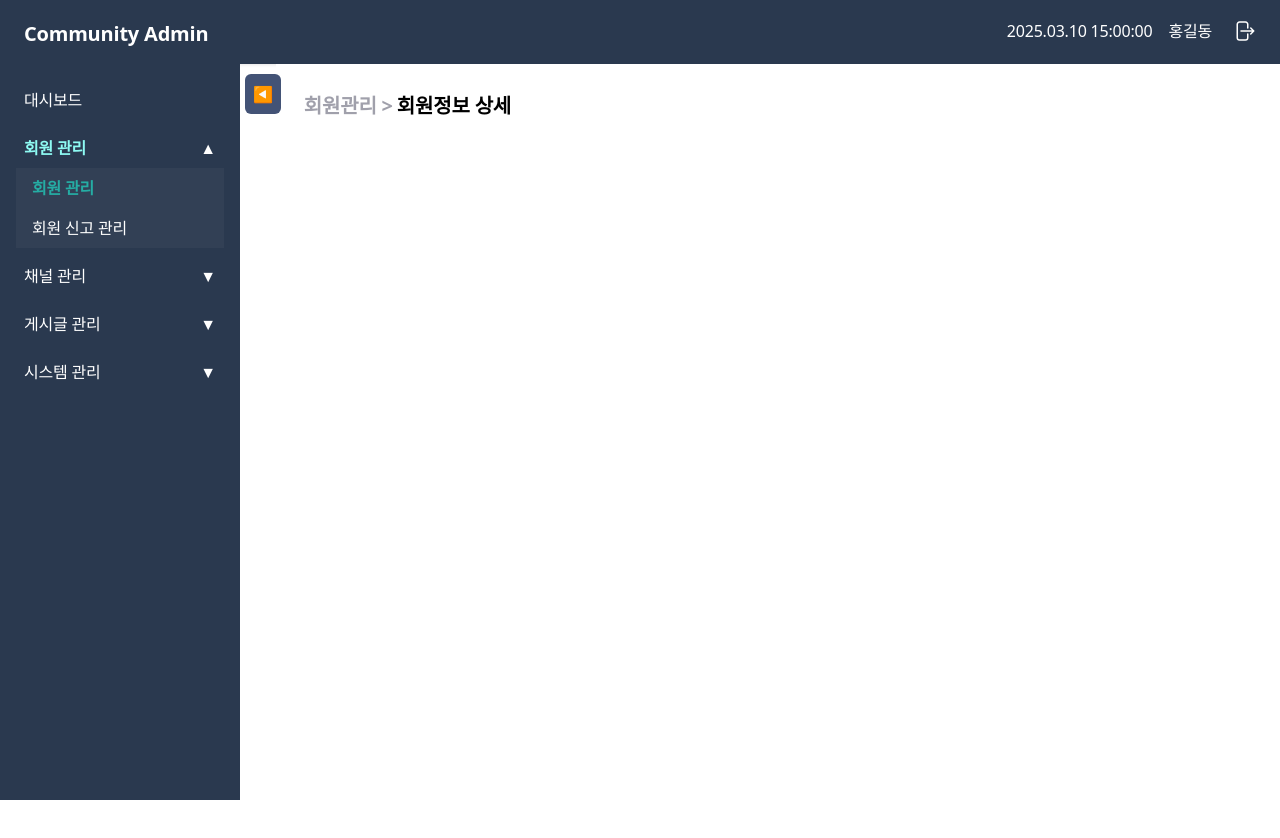
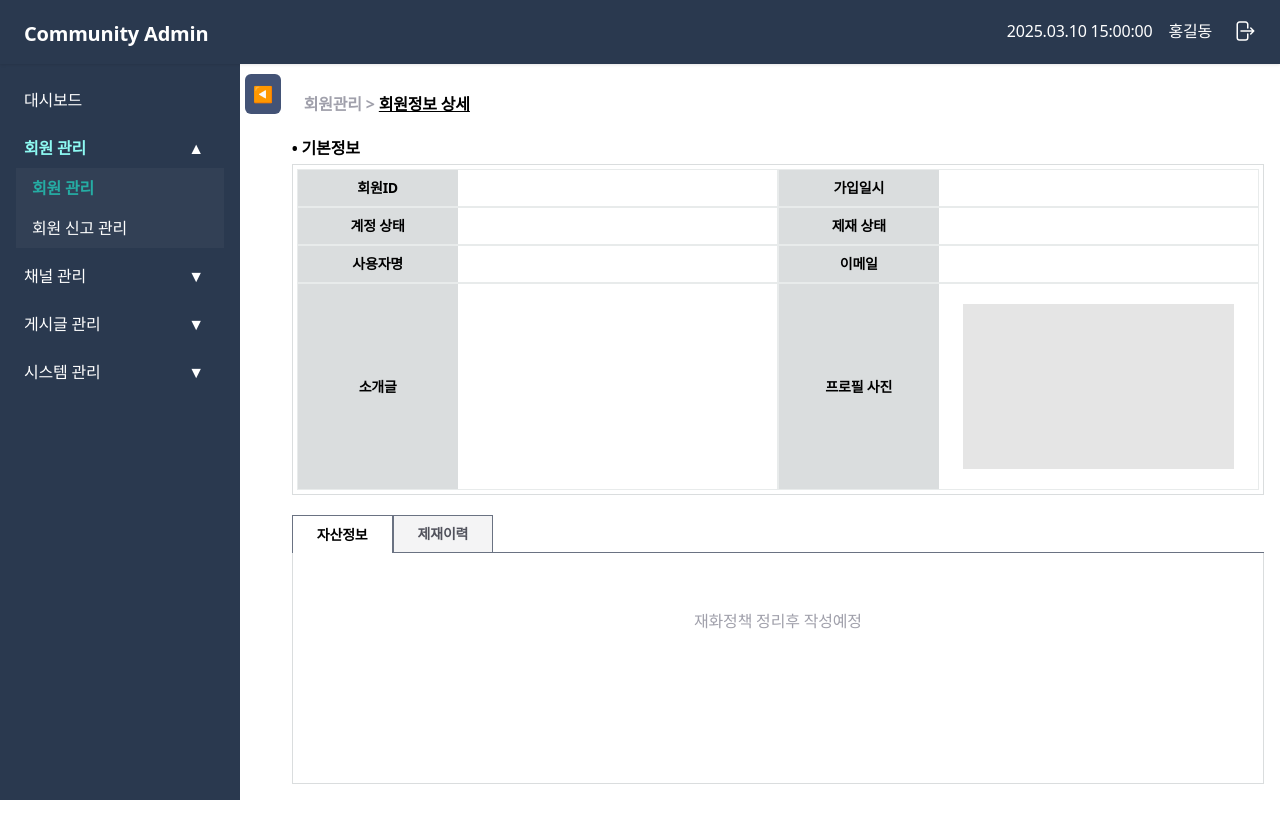
Before and after one commit to Namkyungyun/naamk-admin-portal, a Next.js app: page /users/1 in a window 1280 px wide. Shown: the top 838 px of the page. Built offline with nearby package versions, Linux system fonts and the light colour scheme; sample sign-in values are in the browser's storage.

Commit message:
add user detail page layout

```diff
--- a/app/(portal)/(users-management)/users/[userId]/page.jsx
+++ b/app/(portal)/(users-management)/users/[userId]/page.jsx
@@ -1,28 +1,77 @@
-// "use client";
-import PageTitle from "@/app/(portal)/component/PageTitle";
-// import { useParams } from "next/navigation";
-// import { useState, useEffect } from "react";
+"use client";
+import PageSubTitle from "@/app/(portal)/component/PageSubTitle";
+import SectionTitle from "@/app/(portal)/component/SectionTitle";
+import { useParams } from "next/navigation";
+import { useState, useEffect } from "react";
+import UserDetailGrid from "../component/DetailGrid";
+import TabComponent from "@/app/(portal)/component/Tab";
+import { ListTable } from "@/app/(portal)/component/ListTable";
 
-export default async function UserDetailPage({ params }) {
-  // const { userId } = useParams(); // ✅ 여기서 직접 접근 가능
-  const userId = params.userId;
+export default function UserDetailPage() {
+  const { userId } = useParams(); // ✅ 여기서 직접 접근 가능
 
-  // ✅ 서버 컴포넌트에서 API 호출 (선택사항)
-  // const user = await fetch(`https://your-api.com/users/${userId}`).then((res) =>
-  //   res.json()
-  // );
+  const [loading, setLoading] = useState(false);
+  const [fetchedInit, setFetchedInit] = useState(false);
+  const [userData, setUserData] = useState({});
 
-  // const [loading, setLoading] = useState(false);
-  // const [fetchedApi, setFetchedApi] = useState(false);
+  /// penalty table
+  const penaltyTableHeader = [
+    { variableName: "id", variableLabel: "구분" },
+    { variableName: "name", variableLabel: "처리일시" },
+    { variableName: "nickname", variableLabel: "처리자" },
+    { variableName: "userStatus", variableLabel: "제재 상태" },
+    { variableName: "penaltyStatus", variableLabel: "제재사유" },
+    { variableName: "email", variableLabel: "신고보기" },
+  ];
+  const [penaltyTableBody, setPenaltyTableBody] = useState([]);
 
-  console.log(userId);
   /// init
-  // useEffect(() => {}, []);
+  useEffect(() => {}, []);
+
+  const tabs = [
+    {
+      id: 1,
+      label: "자산정보",
+      content: (
+        <div className="flex justify-center h-30 items-center text-gray-400">
+          재화정책 정리후 작성예정
+        </div>
+      ),
+    },
+    {
+      id: 2,
+      label: "제재이력",
+      content: (
+        <ListTable
+          headers={penaltyTableHeader}
+          body={penaltyTableBody}
+          buttons={{
+            name: (url) => {
+              router.push(`/users/${url}`);
+            },
+          }}
+        />
+      ),
+    },
+  ];
 
   return (
     <>
-      {/* 제목 & 설명 영역 */}
-      <PageTitle beforePages={["회원관리"]} currentPage="회원정보 상세" />
+      <div className="flex flex-col h-full">
+        <div>
+          {/* 상단 화면명 */}
+          <PageSubTitle
+            beforePages={["회원관리"]}
+            currentPage="회원정보 상세"
+          />
+          <SectionTitle title="기본정보" />
+          <UserDetailGrid />
+        </div>
+
+        <div className="flex flex-col h-full mt-4">
+          <TabComponent tabs={tabs} />
+        </div>
+      </div>
     </>
   );
 }
--- /dev/null
+++ b/app/(portal)/(users-management)/users/component/DetailGrid.jsx
@@ -0,0 +1,29 @@
+"use client";
+
+import { MDColumn } from "@/app/(portal)/component/Column";
+import { RowFor2Column } from "@/app/(portal)/component/Row";
+
+export default function UserDetailGrid({ user }) {
+  return (
+    <section className="border border-bd-muted p-1 flex-grow w-full my-1">
+      <RowFor2Column className>
+        <MDColumn title="회원ID">값</MDColumn>
+        <MDColumn title="가입일시">값</MDColumn>
+      </RowFor2Column>
+      <RowFor2Column>
+        <MDColumn title="계정 상태">값</MDColumn>
+        <MDColumn title="제재 상태">값</MDColumn>
+      </RowFor2Column>
+      <RowFor2Column>
+        <MDColumn title="사용자명">값</MDColumn>
+        <MDColumn title="이메일">값</MDColumn>
+      </RowFor2Column>
+      <RowFor2Column>
+        <MDColumn title="소개글">d</MDColumn>
+        <MDColumn title="프로필 사진">
+          <img className="p-5" src="/default-placeholder.png" />
+        </MDColumn>
+      </RowFor2Column>
+    </section>
+  );
+}
--- a/app/(portal)/(users-management)/users/component/searchbox.jsx
+++ b/app/(portal)/(users-management)/users/component/searchbox.jsx
@@ -76,7 +76,7 @@ export default function UserSearchBox({
 
   return (
     <>
-      <section className="border border-bd-muted text-white p-1 flex-grow w-full my-1">
+      <section className="border border-bd-muted p-1 flex-grow w-full my-1">
         <RowFor3Column>
           <MDColumn title="계정 상태">
             <SelectBox
--- a/app/(portal)/(users-management)/users/page.jsx
+++ b/app/(portal)/(users-management)/users/page.jsx
@@ -3,7 +3,7 @@
 import { getSearchDatas, getUsers } from "./actions";
 import { useState, useEffect } from "react";
 import PageTitle from "../../component/PageTitle";
-import UserSearchBox from "./component/searchbox";
+import UserSearchBox from "./component/SearchBox";
 import { ListCount, ListTable, Pagination } from "../../component/ListTable";
 import { useRouter } from "next/navigation";
 
@@ -14,9 +14,8 @@ export default function UserListPage() {
   const [loading, setLoading] = useState(false);
   const [fetchedInit, setFetchedInit] = useState(false);
   const [searchData, setSearchData] = useState({});
-  const [resultData, setResultData] = useState([]);
 
-  /// page
+  /// pageable
   const paginationCount = 5;
   const [currentPage, setCurrentPage] = useState(1);
   const [totalPage, setTotalPage] = useState(0);
@@ -27,6 +26,18 @@ export default function UserListPage() {
     { id: 2, value: 50, label: "50개씩" },
     { id: 3, value: 100, label: "100개씩" },
   ];
+
+  /// table
+  const tableHeader = [
+    { variableName: "id", variableLabel: "구분" },
+    { variableName: "name", variableLabel: "회원ID" },
+    { variableName: "nickname", variableLabel: "사용자명" },
+    { variableName: "userStatus", variableLabel: "계정 상태" },
+    { variableName: "penaltyStatus", variableLabel: "제재 상태" },
+    { variableName: "email", variableLabel: "이메일" },
+    { variableName: "createdAt", variableLabel: "가입일시" },
+  ];
+  const [tableBody, setTableBody] = useState([]);
 
   /// init
   useEffect(() => {
@@ -56,7 +67,7 @@ export default function UserListPage() {
 
       setTotalPage(entity.totalPages);
       setTotalItemCount(entity.totalElements);
-      setResultData(entity.content);
+      setTableBody(entity.content);
 
       setFetchedInit(true);
       setLoading(false);
@@ -77,7 +88,7 @@ export default function UserListPage() {
     <>
       <div className="flex flex-col h-full">
         <div>
-          {/* 상단 제목 */}
+          {/* 상단 화면명 */}
           <PageTitle currentPage="회원관리" />
 
           {/* 검색 박스 */}
@@ -104,8 +115,8 @@ export default function UserListPage() {
         {/* 리스트 테이블 - 남은 영역 모두 차지 */}
         <div className="flex-1 overflow-auto mb-2 border border-bd-muted ">
           <ListTable
-            headers={searchData.tableHeaders}
-            body={resultData}
+            headers={tableHeader}
+            body={tableBody}
             buttons={{
               name: (url) => {
                 router.push(`/users/${url}`);
@@ -116,7 +127,7 @@ export default function UserListPage() {
 
         {/* 페이지네이션 영역 */}
         <div className="h-12 flex items-center justify-center text-black gap-2">
-          {resultData.length !== 0 ? (
+          {tableBody.length !== 0 ? (
             <Pagination
               currentPage={currentPage}
               totalPages={totalPage}
--- a/app/(portal)/component/Column.jsx
+++ b/app/(portal)/component/Column.jsx
@@ -1,7 +1,7 @@
 export function FullColumn({ title, children }) {
   return (
     <div className="flex col-span-6 grid grid-cols-6 border border-bd-subtle">
-      <div className="col-span-1 bg-muted text-center">
+      <div className="col-span-1 bg-muted text-center content-center">
         <label className="text-black text-sm font-semibold leading-9">
           {title}
         </label>
@@ -14,7 +14,7 @@ export function FullColumn({ title, children }) {
 export function MDColumn({ title, children }) {
   return (
     <div className="flex col-span-3 grid grid-cols-3 border border-bd-subtle">
-      <div className="col-span-1 bg-disabled text-center">
+      <div className="col-span-1 bg-disabled text-center content-center">
         <label className="text-black text-sm font-semibold leading-9">
           {title}
         </label>
--- a/app/(portal)/component/ListTable.jsx
+++ b/app/(portal)/component/ListTable.jsx
@@ -15,7 +15,7 @@ export function ListTable({ headers, body, buttons }) {
   }
 
   return (
-    <div className={`overflow-x-auto bg-canvas`}>
+    <div className="overflow-x-auto bg-canvas">
       <table className={`min-w-full table-auto bg-canvas border text-black`}>
         <ListTableHeader headers={headers} />
 
--- /dev/null
+++ b/app/(portal)/component/PageSubTitle.jsx
@@ -0,0 +1,24 @@
+"use client";
+
+export default function PageSubTitle({ beforePages = [], currentPage }) {
+  return (
+    <>
+      <section className="p-3 flex-grow w-full">
+        <div className="flex">
+          {beforePages.length > 0
+            ? beforePages.map((page, index) => (
+                <p
+                  key={index}
+                  className="text-gray-400 text-l font-bold mr-1" // 여기도 색상 수정 필요!
+                >
+                  {`${page} >`}
+                </p>
+              ))
+            : null}
+
+          <p className="text-black text-l font-bold underline">{currentPage}</p>
+        </div>
+      </section>
+    </>
+  );
+}
--- /dev/null
+++ b/app/(portal)/component/SectionTitle.jsx
@@ -0,0 +1,9 @@
+"use client";
+
+export default function SectionTitle({ title }) {
+  return (
+    <div className="flex mt-2 mb-1">
+      <p className="text-black text-l font-bold">• {title}</p>
+    </div>
+  );
+}
--- a/app/(portal)/component/SideBar.jsx
+++ b/app/(portal)/component/SideBar.jsx
@@ -191,7 +191,7 @@ const Sidebar = ({ isSidebarOpen, toggleSidebar }) => {
                   )}
 
                   {menu.submenus.length > 0 && (
-                    <span>{isOpen(menu.id) ? "▲" : "▼"}</span>
+                    <span className="w-10">{isOpen(menu.id) ? "▲" : "▼"}</span>
                   )}
                 </button>
 
--- /dev/null
+++ b/app/(portal)/component/Tab.jsx
@@ -0,0 +1,39 @@
+"use client";
+
+import { useState } from "react";
+
+export default function TabComponent({ tabs }) {
+  const [activeTab, setActiveTab] = useState(tabs[0].id);
+  const activeContent = tabs.find((tab) => tab.id === activeTab)?.content;
+
+  return (
+    <>
+      {/* 탭 헤더 (고정) */}
+      <div className="flex border-b border-gray-500">
+        {tabs.map((tab) => {
+          const isActive = tab.id === activeTab;
+
+          return (
+            <button
+              key={tab.id}
+              onClick={() => setActiveTab(tab.id)}
+              className={`px-6 py-2 text-sm font-bold border-t border-l border-r border-gray-500
+                ${
+                  isActive
+                    ? "bg-white text-black border-b-white -mb-px"
+                    : "bg-gray-100 text-gray-600"
+                }`}
+            >
+              {tab.label}
+            </button>
+          );
+        })}
+      </div>
+
+      {/* 탭 내용 (스크롤 대상) */}
+      <div className="flex-1 overflow-y-auto p-2 border-b border-l border-r border-bd-muted bg-white text-black">
+        {activeContent}
+      </div>
+    </>
+  );
+}
--- a/app/(portal)/layout.jsx
+++ b/app/(portal)/layout.jsx
@@ -1,50 +1,55 @@
 "use client";
-import { useEffect, useState } from "react";
+
+import { useEffect, useState, useRef } from "react";
 import { useRouter } from "next/navigation";
-// import apiClient from "@/app/lib/apiClient";
 import SideBar from "@/app/(portal)/component/SideBar";
 import TopBar from "@/app/(portal)/component/TopBar";
 import ProtectedRoute from "../components/ProtectedRoute";
 
 export default function PortalLayout({ children }) {
   const router = useRouter();
-  const [isAuthenticated, setIsAuthenticated] = useState(false);
   const [isSidebarOpen, setIsSidebarOpen] = useState(true);
+  const isFirstLoad = useRef(true); // 최초 로딩 여부 추적
 
   useEffect(() => {
-    // API 호출 전 토큰 검증 (예: 프로필 API 요청)
-    // apiClient
-    //   .get("/user/profile")
-    //   .then(() => setIsAuthenticated(true))
-    //   .catch(() => {
-    //     router.replace("/login");
-    //   });
+    if (typeof window !== "undefined" && isFirstLoad.current) {
+      // 최초에만 사이즈에 따라 열림 상태 설정
+      setIsSidebarOpen(window.innerWidth >= 1024);
+      isFirstLoad.current = false;
+    }
 
     const handleResize = () => {
+      // 사용자가 수동으로 열고 닫은 뒤엔 자동 리사이징 무시 가능
+      // 필요하면 아래 로직 사용:
       setIsSidebarOpen(window.innerWidth >= 1024);
     };
 
     window.addEventListener("resize", handleResize);
-    handleResize();
     return () => window.removeEventListener("resize", handleResize);
   }, []);
 
   return (
     <ProtectedRoute>
-      <div className="layout-container">
-        {/* 탑바 */}
-        <TopBar />
+      <div className="flex flex-col h-screen overflow-hidden">
+        {/* ✅ TopBar: 상단 고정 */}
+        <div className="h-[64px] shrink-0 z-10">
+          <TopBar />
+        </div>
 
-        {/* 메인 컨텐츠 영역 */}
-        <div className="main-wrapper">
+        {/* ✅ 사이드바 + 콘텐츠 영역 */}
+        <div className="flex flex-1 overflow-hidden">
           {/* 사이드바 */}
-          <SideBar
-            isSidebarOpen={isSidebarOpen}
-            toggleSidebar={() => setIsSidebarOpen(!isSidebarOpen)}
-          />
+          <aside className={`flex shrink-0 transition-all duration-300`}>
+            <SideBar
+              isSidebarOpen={isSidebarOpen}
+              toggleSidebar={() => setIsSidebarOpen(!isSidebarOpen)}
+            />
+          </aside>
 
-          {/* 페이지 컨텐츠 */}
-          <main className="content-container">{children}</main>
+          {/* 메인 콘텐츠 */}
+          <main className="flex-1 min-w-0 overflow-auto bg-white p-4">
+            {children}
+          </main>
         </div>
       </div>
     </ProtectedRoute>
--- a/app/globals.css
+++ b/app/globals.css
@@ -381,10 +381,11 @@ input[type='number'] {
 
 /* 페이지 컨텐츠 영역 */
 .content-container {
+  min-width: 0;               /* 내부 요소가 넘치더라도 밀리지 않게 */
   background-color: var(--background);
   flex-grow: 1;
   overflow-y: auto;
-  height: calc(100vh - 4rem);
+  /* height: calc(100vh - 4rem); */
   padding: 1rem;
 }
 
@@ -439,6 +440,7 @@ input[type='number'] {
   flex-direction: column;
   height: 100%;
   padding: 0 1rem;
+  width: 240px;
 }
 
 .sidebar-title {
```
